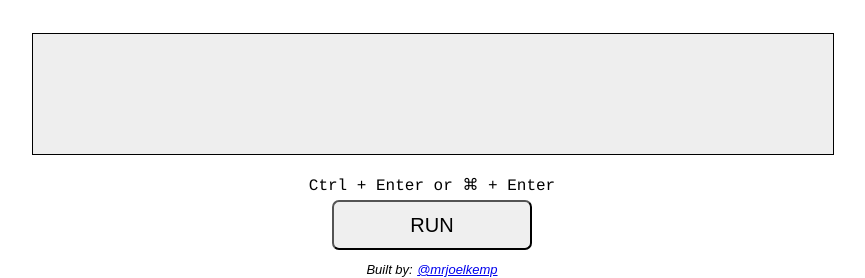
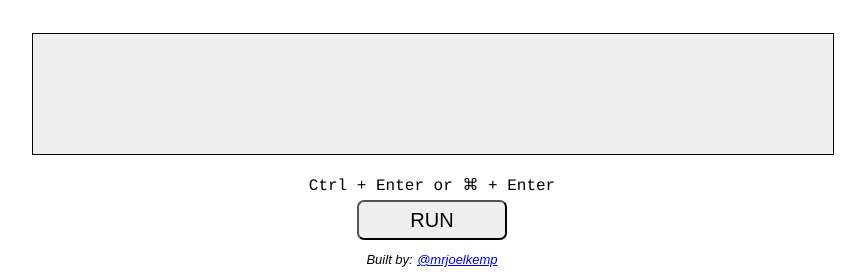
Before and after one commit to mrjoelkemp/phpepl, a PHP site: page / in a window 1280 px wide. Shown: the part 861-1139 px from the top of the page, without its empty margins (208-1073 px from the left). Run offline with PHP 8.4, Linux system fonts and the light colour scheme; some libraries are stand-ins or nearby versions.

Commit message:
Smaller submit button

```diff
--- a/css/styles.css
+++ b/css/styles.css
@@ -137,8 +137,8 @@ body {
       font-family: Courier;
       margin-bottom: 5px; }
     .container .submit button {
-      width: 200px;
-      height: 50px;
+      width: 150px;
+      height: 40px;
       cursor: pointer;
       border-radius: 7px;
       border-top-radius: 10px;
--- a/css/styles.scss
+++ b/css/styles.scss
@@ -139,8 +139,8 @@ body {
       margin-bottom: 5px;
     }
     button {
-      width: 200px;
-      height: 50px;
+      width: 150px;
+      height: 40px;
       cursor: pointer;
       border-radius: 7px;
       @include border-radius(10px);
```
